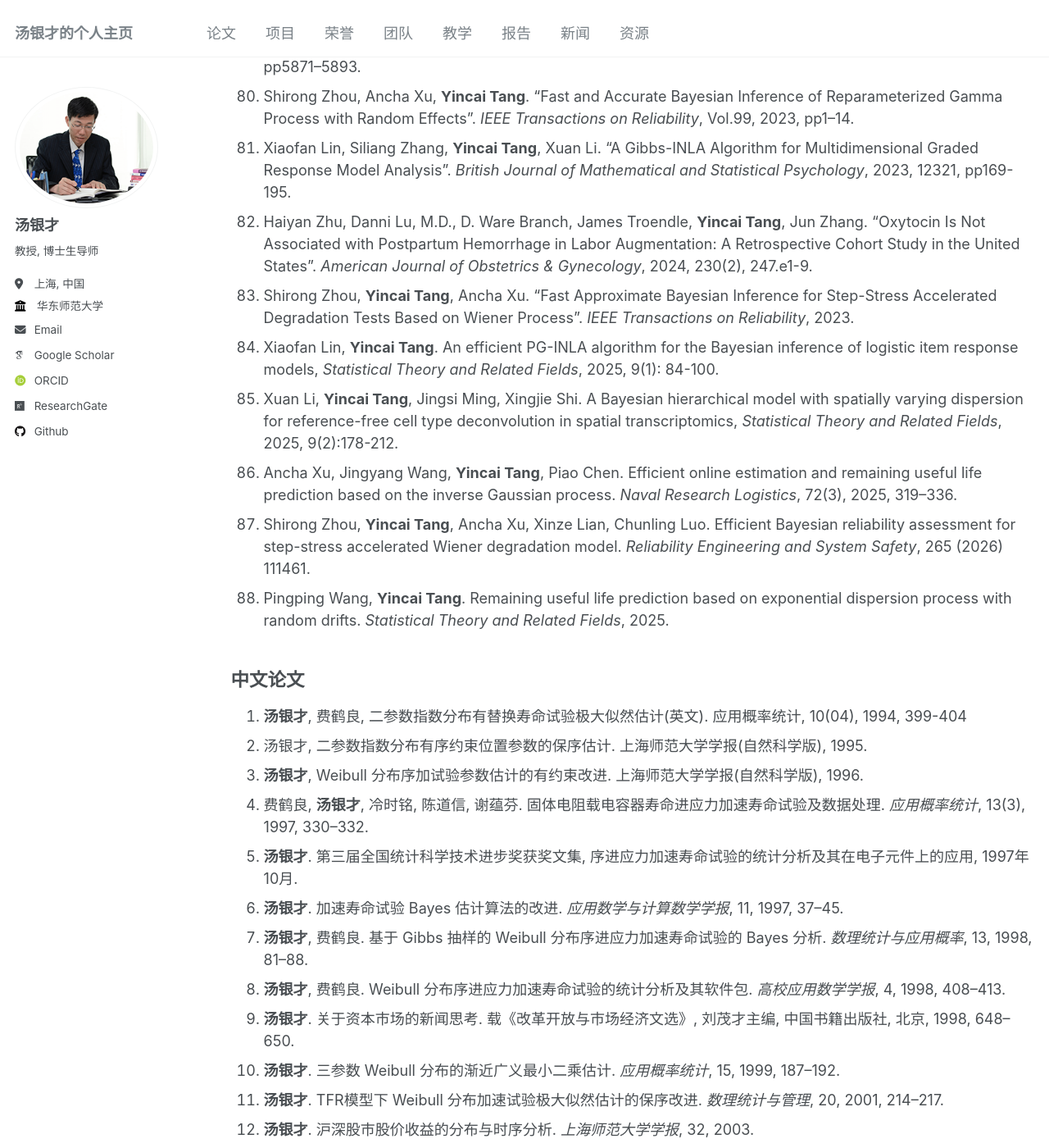
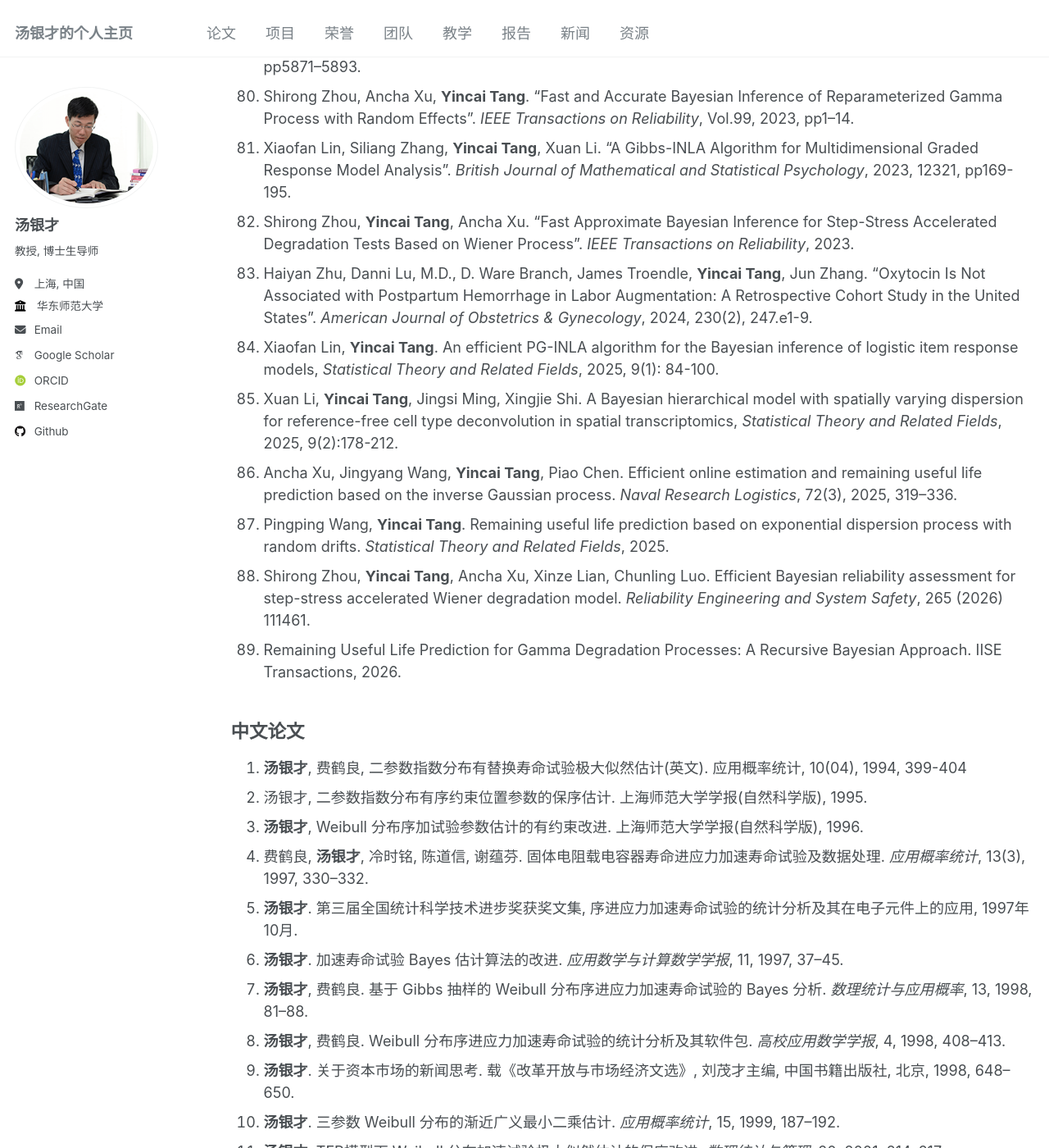
Before and after one commit to tangyc8866/tangyc8866.github.io, a Jekyll site: the page built from _pages/publications.md, in a window 1280 px wide and 1400 px high, scrolled down 6199 px. Shown: the whole window at 82% size. Built offline with Jekyll 4.4.1, drawn with Linux system fonts in a browser that asks for light colours; some web fonts are replaced.

Commit message:
Update publications.md

```diff
--- a/_pages/publications.md
+++ b/_pages/publications.md
@@ -106,13 +106,14 @@ author_profile: true
 79. Shirong Zhou, Ancha Xu, **Yincai Tang**. "A Generalized Wiener Process with Dependent Degradation Rate and Volatility and Non-Constant Mean-to-Variance Ratio". *Reliability Engineering and System Safety*, Vol.40, 2021, pp5871–5893.
 80. Shirong Zhou, Ancha Xu, **Yincai Tang**. "Fast and Accurate Bayesian Inference of Reparameterized Gamma Process with Random Effects". *IEEE Transactions on Reliability*, Vol.99, 2023, pp1–14.
 81. Xiaofan Lin, Siliang Zhang, **Yincai Tang**, Xuan Li. "A Gibbs-INLA Algorithm for Multidimensional Graded Response Model Analysis". *British Journal of Mathematical and Statistical Psychology*, 2023, 12321, pp169-195.
-82. Haiyan Zhu, Danni Lu, M.D., D. Ware Branch, James Troendle, **Yincai Tang**, Jun Zhang. "Oxytocin Is Not Associated with Postpartum Hemorrhage in Labor Augmentation: A Retrospective Cohort Study in the United States". *American Journal of Obstetrics & Gynecology*, 2024, 230(2), 247.e1-9.
-83. Shirong Zhou, **Yincai Tang**, Ancha Xu. "Fast Approximate Bayesian Inference for Step-Stress Accelerated Degradation Tests Based on Wiener Process". *IEEE Transactions on Reliability*, 2023.
+82. Shirong Zhou, **Yincai Tang**, Ancha Xu. "Fast Approximate Bayesian Inference for Step-Stress Accelerated Degradation Tests Based on Wiener Process". *IEEE Transactions on Reliability*, 2023.
+83. Haiyan Zhu, Danni Lu, M.D., D. Ware Branch, James Troendle, **Yincai Tang**, Jun Zhang. "Oxytocin Is Not Associated with Postpartum Hemorrhage in Labor Augmentation: A Retrospective Cohort Study in the United States". *American Journal of Obstetrics & Gynecology*, 2024, 230(2), 247.e1-9.
 84. Xiaofan Lin, **Yincai Tang**. An efficient PG-INLA algorithm for the Bayesian inference of logistic item response models, *Statistical Theory and Related Fields*, 2025, 9(1): 84-100.
 85. Xuan Li, **Yincai Tang**, Jingsi Ming, Xingjie Shi. A Bayesian hierarchical model with spatially varying dispersion for reference-free cell type deconvolution in spatial transcriptomics, *Statistical Theory and Related Fields*, 2025, 9(2):178-212.
 86. Ancha Xu, Jingyang Wang, **Yincai Tang**, Piao Chen. Efficient online estimation and remaining useful life prediction based on the inverse Gaussian process. *Naval Research Logistics*, 72(3), 2025, 319–336.
-87. Shirong Zhou, **Yincai Tang**, Ancha Xu, Xinze Lian, Chunling Luo. Efficient Bayesian reliability assessment for step-stress accelerated Wiener degradation model. *Reliability Engineering and System Safety*, 265 (2026) 111461.
-88. Pingping Wang, **Yincai Tang**. Remaining useful life prediction based on exponential dispersion process with random drifts. *Statistical Theory and Related Fields*, 2025.
+87. Pingping Wang, **Yincai Tang**. Remaining useful life prediction based on exponential dispersion process with random drifts. *Statistical Theory and Related Fields*, 2025.
+88. Shirong Zhou, **Yincai Tang**, Ancha Xu, Xinze Lian, Chunling Luo. Efficient Bayesian reliability assessment for step-stress accelerated Wiener degradation model. *Reliability Engineering and System Safety*, 265 (2026) 111461.
+89. Remaining Useful Life Prediction for Gamma Degradation Processes: A Recursive Bayesian Approach. IISE Transactions, 2026.
 
 
 ## 中文论文
```
